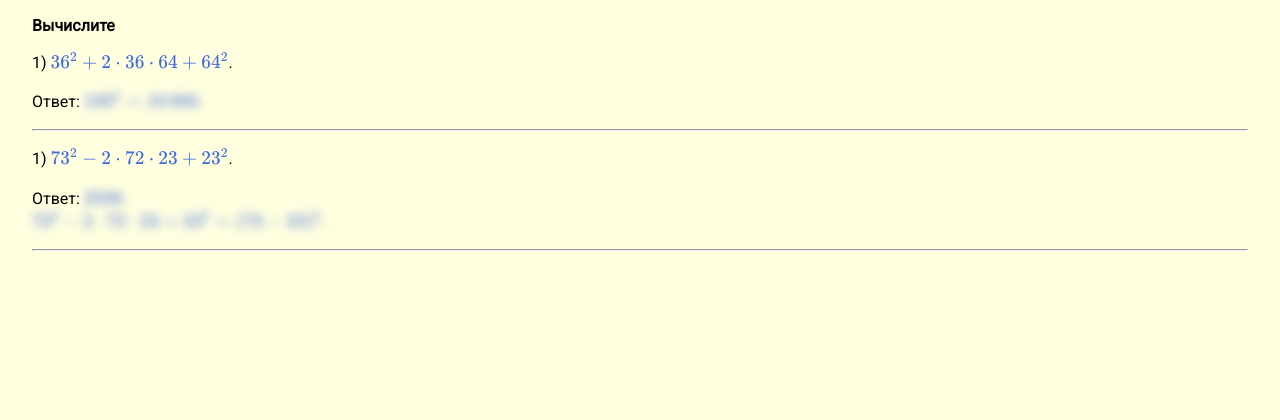
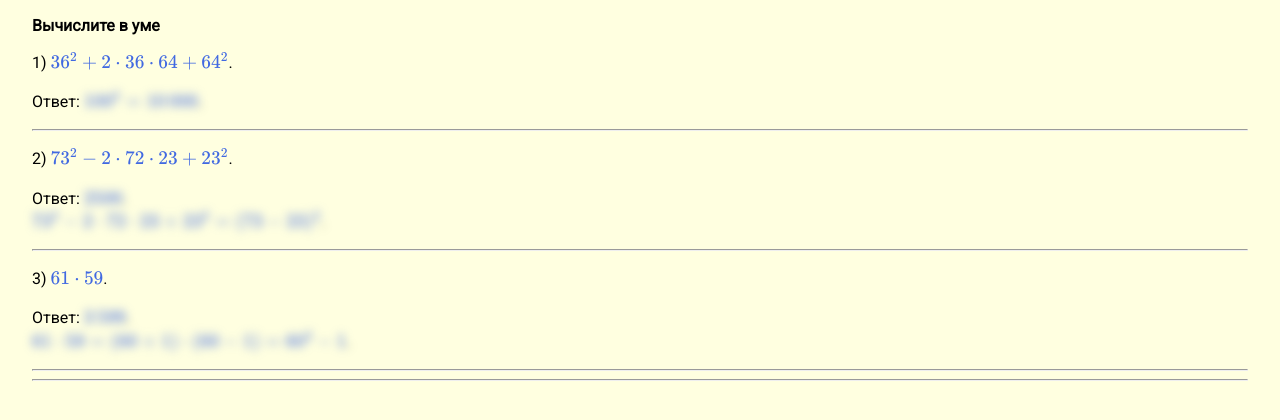
Before and after one commit to igorlsemenov/math, a Jekyll site: the page built from алгебра/7/ф-лы_сокр._умножения/3.md, in a window 1280 px wide. Shown: the top 420 px of the page. Built offline with Jekyll 4.4.1, drawn with Linux system fonts in a browser that asks for light colours; our own code applies the rules of GitHub Pages for plain Markdown files.

Commit message:
Update 3.md

```diff
--- a/алгебра/7/ф-лы_сокр._умножения/3.md
+++ b/алгебра/7/ф-лы_сокр._умножения/3.md
@@ -1,4 +1,4 @@
-**Вычислите**
+**Вычислите в уме**
 
 1) $36^2 + 2 \cdot 36 \cdot 64 + 64^2$.
 
@@ -6,10 +6,19 @@
 
 --- ---
 
-1) $73^2 - 2 \cdot 72 \cdot 23 + 23^2$.
+2) $73^2 - 2 \cdot 72 \cdot 23 + 23^2$.
 
 Ответ: $2500$.
 <br>
 $73^2 - 2 \cdot 72 \cdot 23 + 23^2 = (73 - 23)^2$.
 
 --- ---
+
+3) $61 \cdot 59$.
+
+Ответ: $3\,599$.
+<br>
+$61 \cdot 59 = (60 + 1) \cdot(60 - 1) = 60^2 - 1$.
+
+--- ---
+--- ---
```
